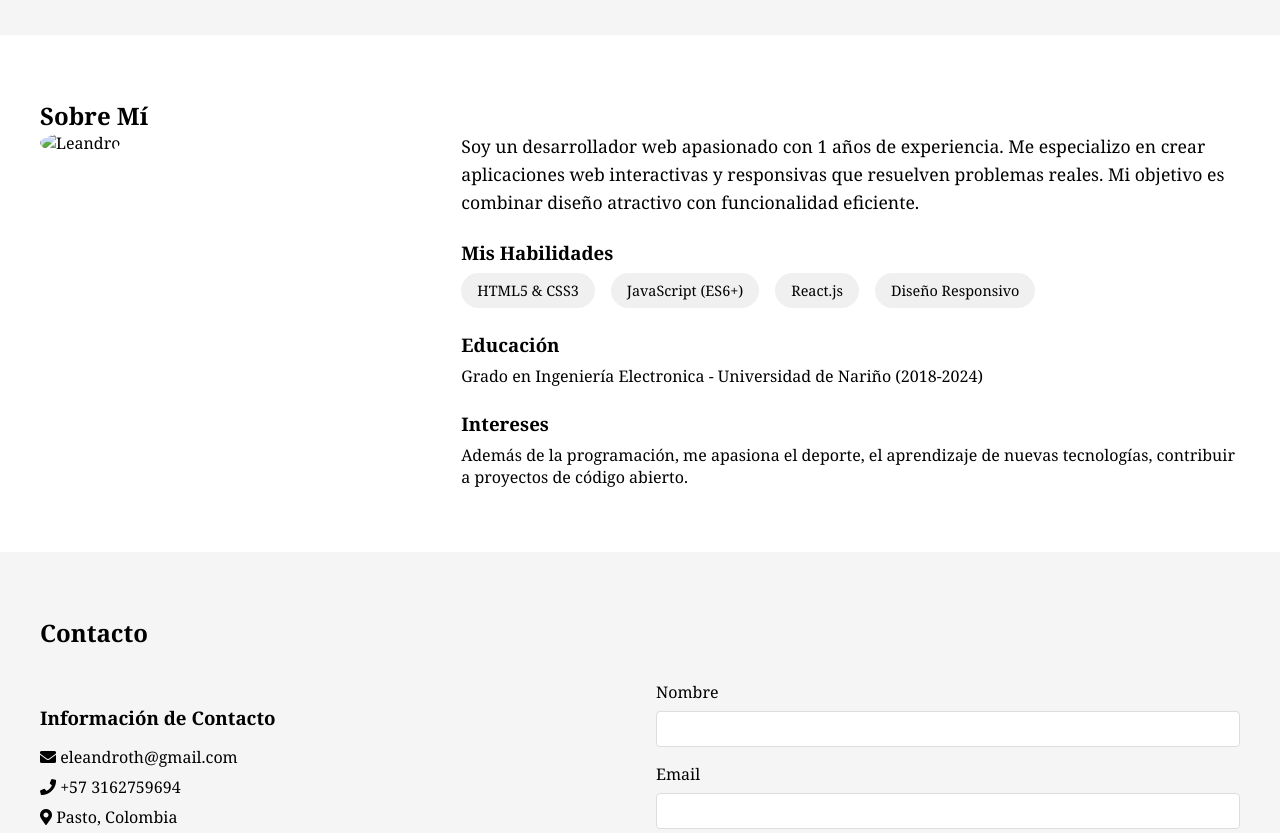
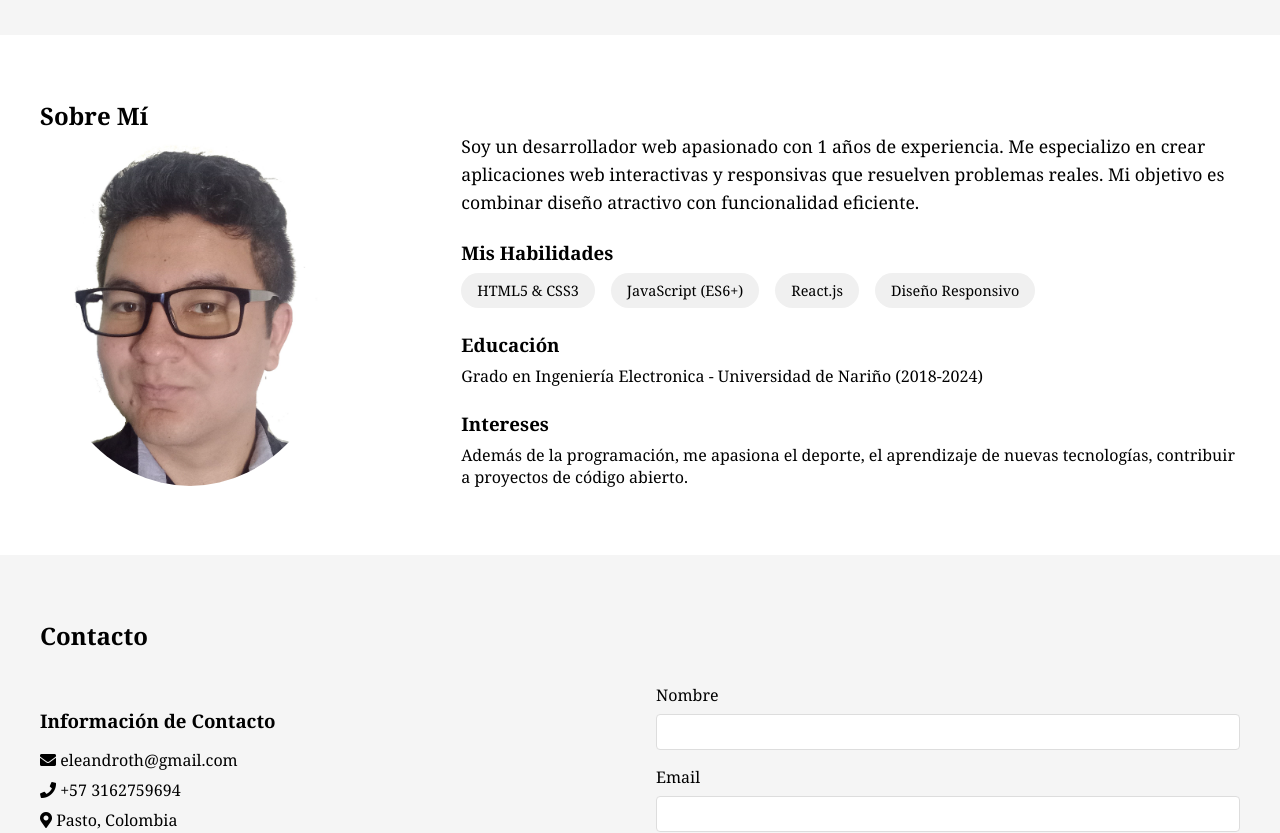
Before and after one commit to Leo-Ram/Portfolio2, a plain HTML site: page index.html in a window 1280 px wide. Shown: the part 1840-2673 px from the top of the page. Drawn offline with Linux system fonts and the light colour scheme.

Commit message:
se agrego una foto

```diff
--- a/index.html
+++ b/index.html
@@ -79,7 +79,7 @@
                 <h2>Sobre Mí</h2>
                 <div class="sobre-mi-content">
                     <div class="foto">
-                        <img src="ruta-a-tu-foto.jpg" alt="Leandro">
+                        <img src="/img/me.jpg" alt="Leandro">
                     </div>
                     <div class="info">
                         <p class="bio">Soy un desarrollador web apasionado con 1 años de experiencia. Me especializo en crear aplicaciones web interactivas y responsivas que resuelven problemas reales. Mi objetivo es combinar diseño atractivo con funcionalidad eficiente.</p>
```
Also changed, not shown: img/me.jpg (added), img/me.webp (added), 1 other file.
